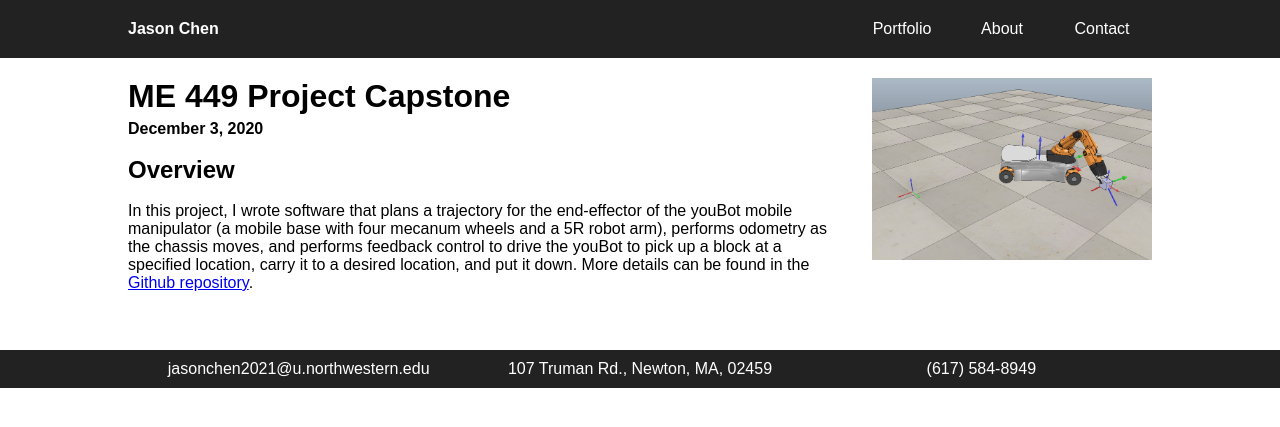
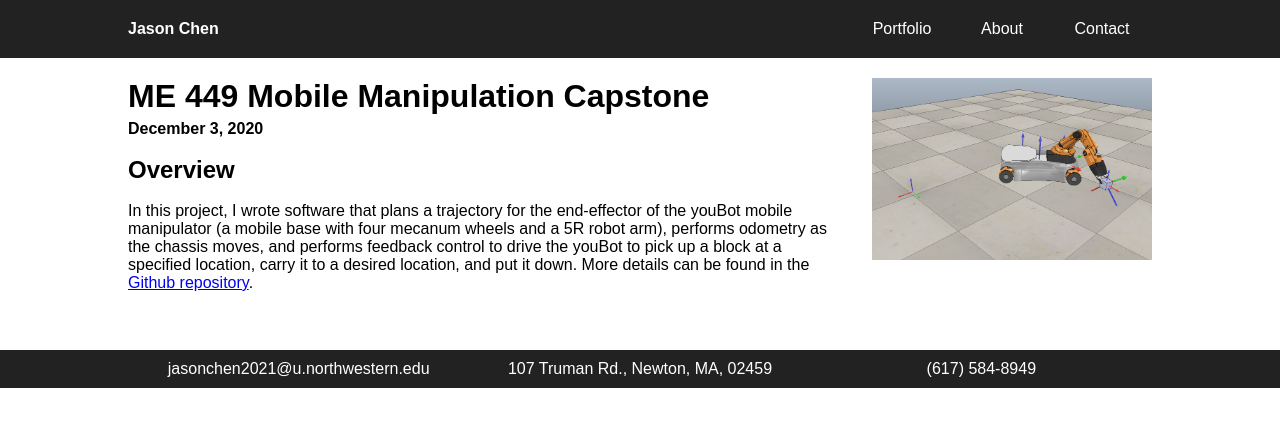
Before and after one commit to chen2156/chen2156.github.io, a Jekyll site: the page built from _projects/ME449project.md, in a window 1280 px wide. Shown: the top 427 px of the page. Built offline with Jekyll 4.4.1, drawn with Linux system fonts in a browser that asks for light colours; nearby versions of some CDN libraries.

Commit message:
Update ME449project.md

```diff
--- a/_projects/ME449project.md
+++ b/_projects/ME449project.md
@@ -1,6 +1,6 @@
 ---
 layout: project
-title: ME 449 Project Capstone
+title: ME 449 Mobile Manipulation Capstone
 date: December 3rd, 2020
 image: /800px-Youbot-capstone.png
 ---
```
